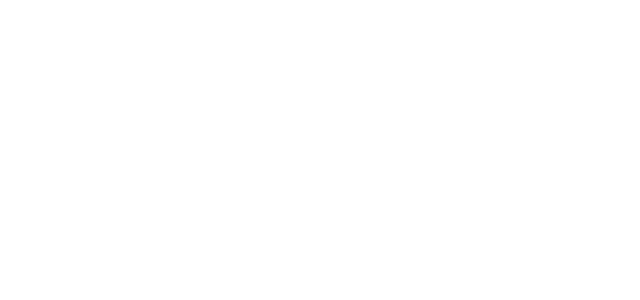
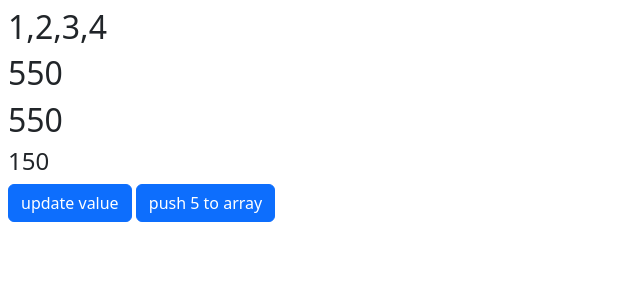
Before and after one commit to trevorius/SvelteDeAaZ-v1, a Svelte app: page / in a window 1280 px wide. Shown: the top 300 px of the page, without its empty margins (0-640 px from the left). Built offline with nearby package versions, Linux system fonts and the light colour scheme.

Commit message:
reactive and state changes

```diff
--- a/src/first components/Reactivity.svelte
+++ b/src/first components/Reactivity.svelte
@@ -1,2 +1,35 @@
 <script>
+  let val1 = 100;
+  let val2 = 300;
+  let val3 = 150;
+
+  let total = val1 + val2 + val3;
+
+  const updateVal3 = () => {
+    val3 = 600;
+  };
+
+  // $: is used to check state and it's line will run on state change
+  $: ReactiveTotal = val1 + val2 + val3;
+
+  // Dom is only updated when variables are updated using `=` this means that for arrays and other types that can be modified through methods workaround need to be found ex:
+
+  let array = [1, 2, 3, 4];
+  function push5ToArray() {
+    // array.push(5); // this won't update DOM
+    //instead use spread operator :
+    array = [...array, 5];
+  }
 </script>
+
+<h2>{array}</h2>
+<h2>{total}</h2>
+<h2>{ReactiveTotal}</h2>
+<h4>{val3}</h4>
+
+<button type="button" class="btn btn-primary" on:click={updateVal3}>
+  update value
+</button>
+<button type="button" class="btn btn-primary" on:click={push5ToArray}
+  >push 5 to array</button
+>
```
